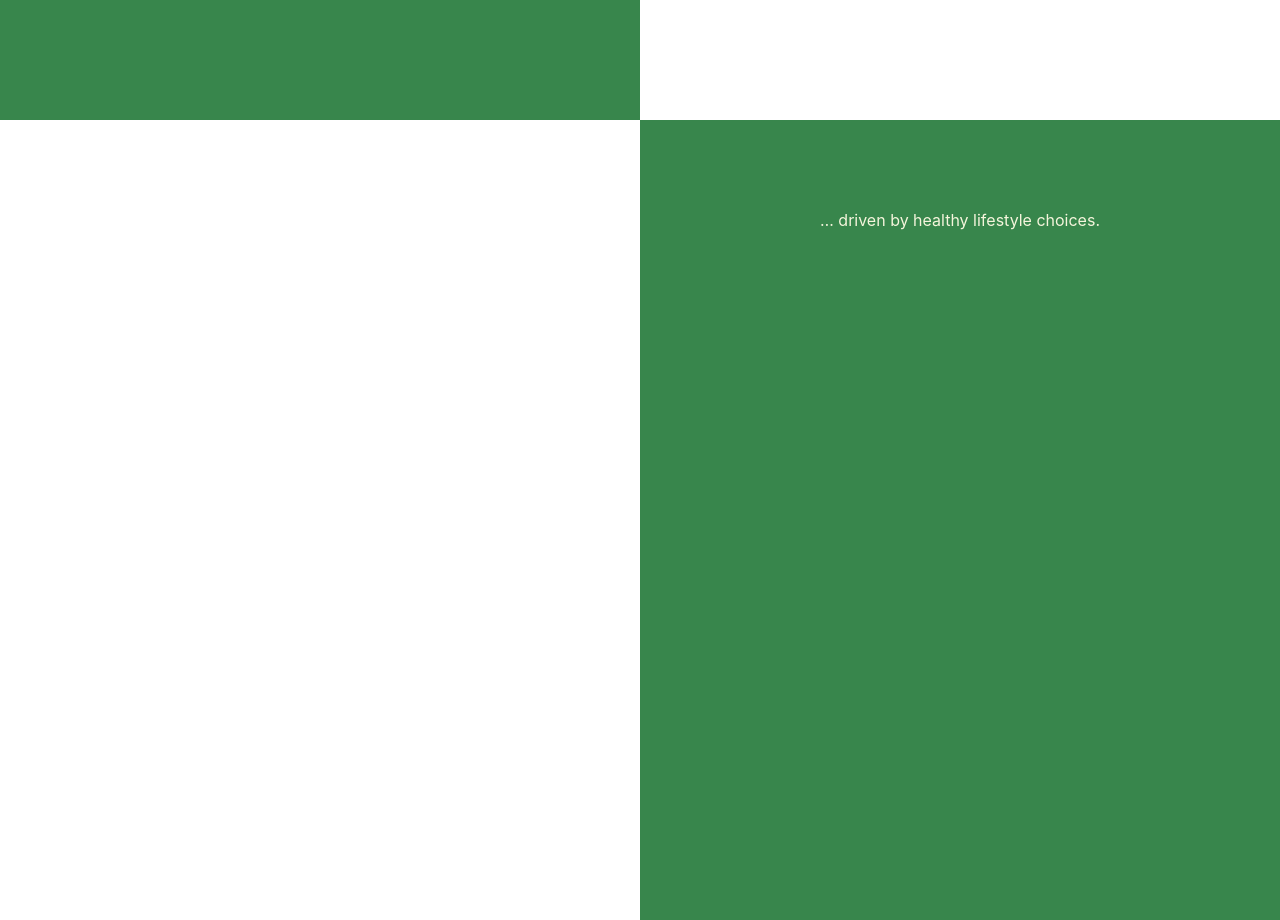
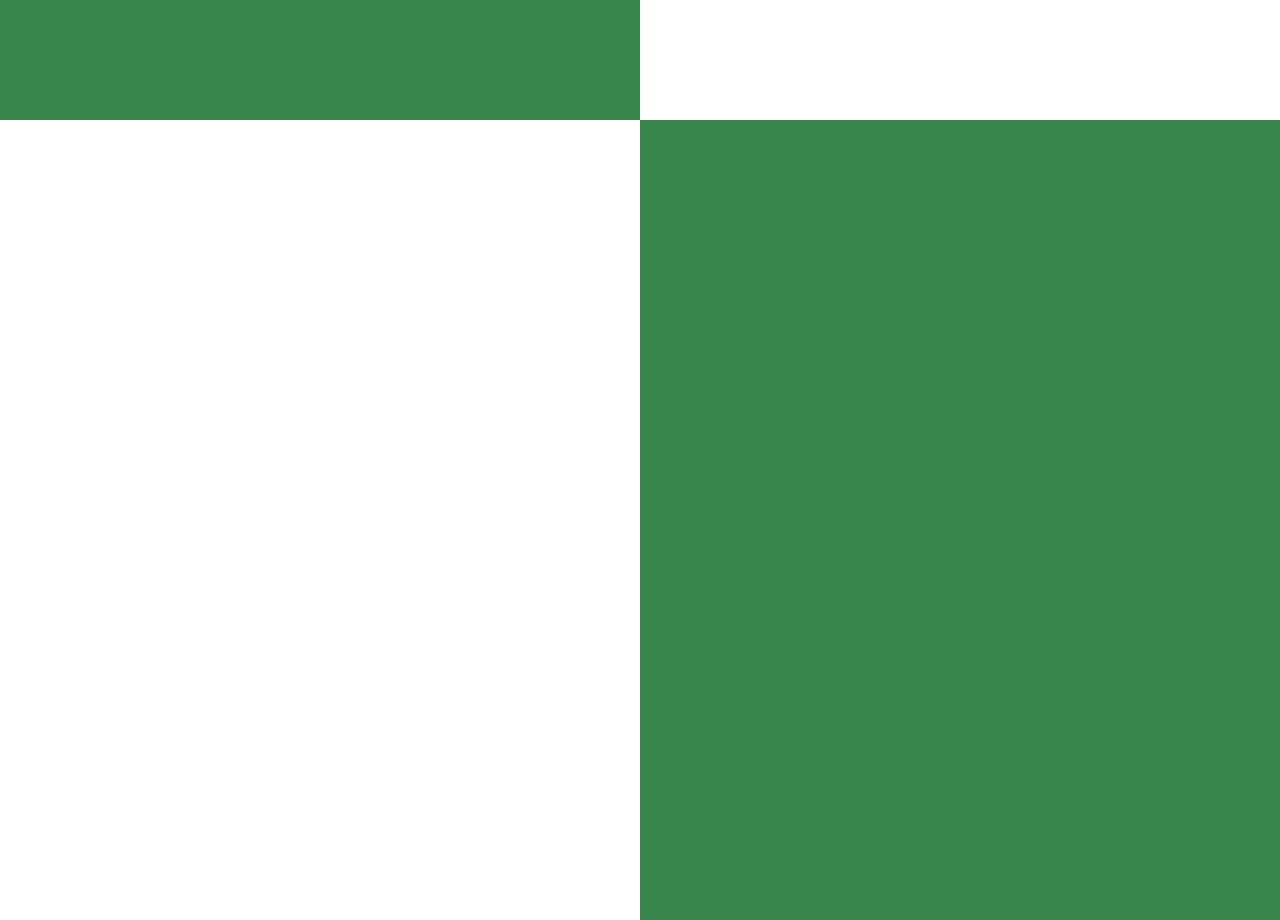
Before and after one commit to JuanTValdez/smart_acres, a React (Create React App) app: page / in a window 1280 px wide. Shown: the part 1480-2400 px from the top of the page. Built offline with nearby package versions, Linux system fonts and the light colour scheme.

Commit message:
Styling thinkoutside section text

```diff
--- a/src/App.css
+++ b/src/App.css
@@ -89,7 +89,7 @@ body {
 
 /* TRY ADDING MARGINS TO TEXT */
 .intro-text-1 {
-	font-family: 'Clarendon-Lig';
+	font-family: 'Clarendon-Lig', sans-serif;
 	font-size: 4.6em;
 	line-height: 1.15;
 	letter-spacing: -1.85px;
--- a/src/components/ThinkOutside.js
+++ b/src/components/ThinkOutside.js
@@ -10,7 +10,7 @@ export default function ThinkOutside() {
 			</div>
 			<div className='white-sq'></div>
 			<div className='white-sq'></div>
-			<div className='green-sq'>… driven by healthy lifestyle choices.</div>
+			<div className='green-sq'></div>
 		</div>
 	);
 }
--- a/src/styles/ThinkOutside.css
+++ b/src/styles/ThinkOutside.css
@@ -19,6 +19,7 @@
 	& :nth-child(2) {
 		grid-column: 1 / 3;
 
+		/* padding: 515px 0 90px 164px; */
 		background-color: var(--fern-green);
 	}
 	& :nth-child(3) {
@@ -37,7 +38,12 @@
 	}
 
 	& .green-sq {
+		font-family: 'Clarendon-Lig', sans-serif;
+		font-size: 74px;
+		line-height: 1.15;
+		letter-spacing: -1.85px;
+		color: var(--beige);
+
 		color: beige;
-		padding: 90px 180px;
 	}
 }
```
